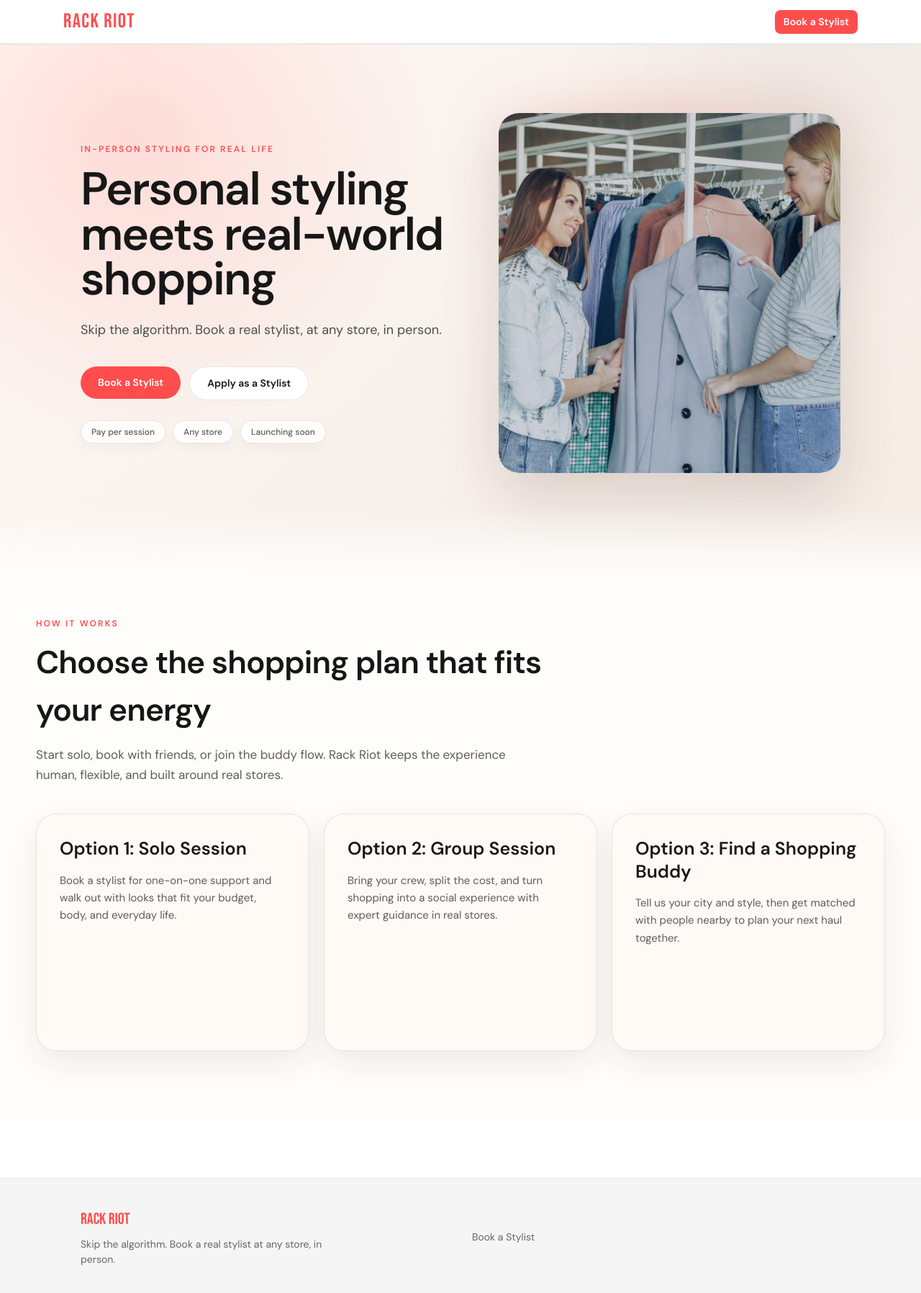
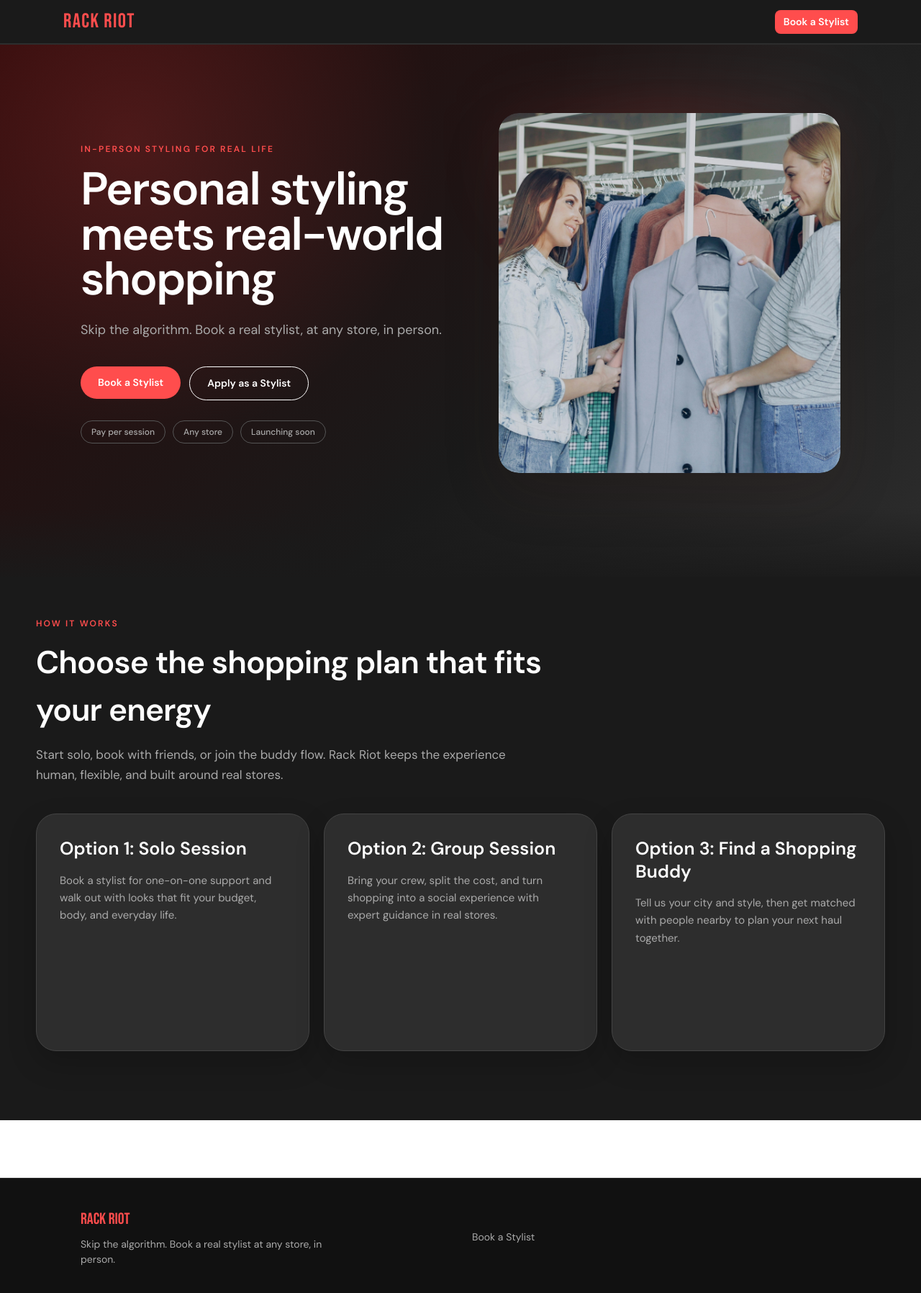
Before and after one commit to hashkeys88/rack-riot, a React (Vite) app: page / in a window 1280 px wide. Shown: the top 1796 px of the page at 72% size. Built offline with nearby package versions, Linux system fonts and the light colour scheme; no server answers; the HTML template or start-up script is replaced by a standard one.

Commit message:
Apply dark charcoal palette v2

```diff
--- a/src/components/Footer.jsx
+++ b/src/components/Footer.jsx
@@ -17,14 +17,14 @@ export default function Footer() {
   }
 
   return (
-    <footer className="mt-20 border-t border-riotBorder bg-riotBgSecondary">
+    <footer className="mt-20 border-t border-[#2d2d2d] bg-[#111111]">
       <div className="mx-auto grid max-w-6xl gap-8 px-6 py-10 sm:grid-cols-2 md:px-12">
         <div>
-          <h3 className="font-logo text-[22px] text-riotAccent">Rack Riot</h3>
-          <p className="mt-2 max-w-sm text-[14px] text-riotTextSecondary">Skip the algorithm. Book a real stylist at any store, in person.</p>
+          <h3 className="font-logo text-[22px] text-[#FF4D4D]">Rack Riot</h3>
+          <p className="mt-2 max-w-sm text-[14px] text-[#aaaaaa]">Skip the algorithm. Book a real stylist at any store, in person.</p>
         </div>
-        <div className="grid grid-cols-2 gap-4 text-[14px] text-riotTextSecondary">
-          <button type="button" onClick={handleOpenWaitlist} className="text-left hover:text-riotText">Book a Stylist</button>
+        <div className="grid grid-cols-2 gap-4 text-[14px] text-[#aaaaaa]">
+          <button type="button" onClick={handleOpenWaitlist} className="text-left hover:text-white">Book a Stylist</button>
         </div>
       </div>
     </footer>
--- a/src/components/Navbar.jsx
+++ b/src/components/Navbar.jsx
@@ -25,9 +25,9 @@ const Navbar = () => {
   }
 
   return (
-    <header className="sticky top-0 z-50 border-b border-riotBorder bg-white shadow-[0_1px_0_#E8E8E8]">
+    <header className="sticky top-0 z-50 border-b border-[#2d2d2d] bg-[#1a1a1a] shadow-[0_1px_0_#2d2d2d]">
       <nav className="mx-auto flex h-[60px] max-w-6xl items-center justify-between px-4 sm:px-6">
-        <Link to="/" onClick={handleLogoClick} className="cursor-pointer font-logo text-[28px] font-normal tracking-[0.05em] text-riotAccent">
+        <Link to="/" onClick={handleLogoClick} className="cursor-pointer font-logo text-[28px] font-normal tracking-[0.05em] text-[#FF4D4D]">
           RACK RIOT
         </Link>
 
@@ -35,21 +35,21 @@ const Navbar = () => {
           {user && role && !loading ? (
             <>
               {role === 'stylist' ? (
-                <NavLink to="/stylist-dashboard" className={({ isActive }) => `rounded-md px-3 py-1.5 text-[14px] font-medium transition ${isActive ? 'bg-riotAccent text-white' : 'border border-riotBorder text-riotTextSecondary hover:text-riotText'}`}>
+                <NavLink to="/stylist-dashboard" className={({ isActive }) => `rounded-md px-3 py-1.5 text-[14px] font-medium transition ${isActive ? 'bg-riotAccent text-white' : 'border border-[#444444] text-[#aaaaaa] hover:text-white'}`}>
                   My Dashboard
                 </NavLink>
               ) : null}
               {role === 'admin' ? (
-                <NavLink to="/admin" className={({ isActive }) => `rounded-md px-3 py-1.5 text-[14px] font-medium transition ${isActive ? 'bg-riotAccent text-white' : 'border border-riotBorder text-riotTextSecondary hover:text-riotText'}`}>
+                <NavLink to="/admin" className={({ isActive }) => `rounded-md px-3 py-1.5 text-[14px] font-medium transition ${isActive ? 'bg-riotAccent text-white' : 'border border-[#444444] text-[#aaaaaa] hover:text-white'}`}>
                   Admin
                 </NavLink>
               ) : null}
               {role === 'client' ? (
-                <NavLink to="/dashboard" className={({ isActive }) => `rounded-md px-3 py-1.5 text-[14px] font-medium transition ${isActive ? 'bg-riotAccent text-white' : 'border border-riotBorder text-riotTextSecondary hover:text-riotText'}`}>
+                <NavLink to="/dashboard" className={({ isActive }) => `rounded-md px-3 py-1.5 text-[14px] font-medium transition ${isActive ? 'bg-riotAccent text-white' : 'border border-[#444444] text-[#aaaaaa] hover:text-white'}`}>
                   Dashboard
                 </NavLink>
               ) : null}
-              <button onClick={logout} className="rounded-md px-3 py-1.5 text-[14px] font-semibold text-riotTextSecondary transition hover:text-riotText hover:underline">
+              <button onClick={logout} className="rounded-md px-3 py-1.5 text-[14px] font-semibold text-[#aaaaaa] transition hover:text-white hover:underline">
                 Log Out
               </button>
             </>
@@ -59,7 +59,7 @@ const Navbar = () => {
               <button
                 type="button"
                 onClick={handleOpenWaitlist}
-                className="rounded-md bg-riotAccent px-3 py-1.5 text-[14px] font-semibold text-white transition hover:bg-riotAccentHover"
+                className="rounded-md bg-riotAccent px-3 py-1.5 text-[14px] font-semibold text-white transition hover:bg-[#e03e3e]"
               >
                 Book a Stylist
               </button>
--- a/src/pages/Home.jsx
+++ b/src/pages/Home.jsx
@@ -213,18 +213,18 @@ export default function Home() {
 
   return (
     <>
-      <section className="relative overflow-hidden bg-[#fcf7f2] pb-14 pt-4 text-[#161616] md:pb-16">
-        <div className="pointer-events-none absolute inset-0 bg-[radial-gradient(circle_at_14%_18%,rgba(255,77,77,0.16),transparent_34%),radial-gradient(circle_at_86%_10%,rgba(0,0,0,0.04),transparent_26%),linear-gradient(135deg,#fffaf6_0%,#f8f1eb_55%,#f4ebe4_100%)]" />
-        <div className="pointer-events-none absolute inset-x-0 bottom-0 h-24 bg-[linear-gradient(180deg,rgba(252,247,242,0),rgba(255,255,255,0.9))]" />
+      <section className="relative overflow-hidden bg-[linear-gradient(135deg,#2a0a0a_0%,#1a1a1a_60%,#2d2d2d_100%)] pb-14 pt-4 text-white md:pb-16">
+        <div className="pointer-events-none absolute inset-0 bg-[radial-gradient(circle_at_14%_18%,rgba(255,77,77,0.18),transparent_34%),radial-gradient(circle_at_86%_10%,rgba(255,255,255,0.04),transparent_26%)]" />
+        <div className="pointer-events-none absolute inset-x-0 bottom-0 h-24 bg-[linear-gradient(180deg,rgba(26,26,26,0),rgba(26,26,26,0.9))]" />
 
         <div className="relative mx-auto grid max-w-6xl gap-10 px-6 py-14 md:grid-cols-[1.05fr_0.95fr] md:items-center md:gap-14 md:px-12 md:py-20">
           <div>
             <p className="text-[12px] font-semibold uppercase tracking-[0.18em] text-[#ff4d4d]">In-person styling for real life</p>
-            <h1 className="mt-4 max-w-[620px] text-[42px] font-extrabold leading-[0.98] tracking-[-0.03em] text-[#171717] md:text-[64px]">
+            <h1 className="mt-4 max-w-[620px] text-[42px] font-extrabold leading-[0.98] tracking-[-0.03em] text-white md:text-[64px]">
               Personal styling meets real-world shopping
             </h1>
 
-            <p className="mt-6 max-w-[560px] text-[18px] leading-relaxed text-[#4d4d4d]">
+            <p className="mt-6 max-w-[560px] text-[18px] leading-relaxed text-[#aaaaaa]">
               Skip the algorithm. Book a real stylist, at any store, in person.
             </p>
 
@@ -233,7 +233,7 @@ export default function Home() {
                 <button
                   type="button"
                   onClick={() => openWaitlistModal('client')}
-                  className="inline-flex items-center gap-2 rounded-full bg-[#ff4d4d] px-6 py-3 text-[14px] font-semibold text-white transition duration-150 hover:bg-[#e03e3e] focus-visible:outline-none focus-visible:ring-2 focus-visible:ring-[#ff4d4d] focus-visible:ring-offset-2 focus-visible:ring-offset-[#fcf7f2]"
+                  className="inline-flex items-center gap-2 rounded-full bg-[#ff4d4d] px-6 py-3 text-[14px] font-semibold text-white transition duration-150 hover:bg-[#e03e3e] focus-visible:outline-none focus-visible:ring-2 focus-visible:ring-[#ff4d4d] focus-visible:ring-offset-2 focus-visible:ring-offset-[#1a1a1a]"
                 >
                   Book a Stylist
                 </button>
@@ -243,7 +243,7 @@ export default function Home() {
                 <button
                   type="button"
                   onClick={() => openWaitlistModal('stylist')}
-                  className="inline-flex items-center justify-center rounded-full border border-[#1f1f1f]/12 bg-white px-6 py-3 text-[14px] font-semibold text-[#171717] transition duration-150 hover:border-[#1f1f1f]/20 hover:bg-[#fff4f1] focus-visible:outline-none focus-visible:ring-2 focus-visible:ring-[#ff4d4d]/30 focus-visible:ring-offset-2 focus-visible:ring-offset-[#fcf7f2]"
+                  className="inline-flex items-center justify-center rounded-full border-[1.5px] border-white bg-transparent px-6 py-3 text-[14px] font-semibold text-white transition duration-150 hover:bg-white/5 focus-visible:outline-none focus-visible:ring-2 focus-visible:ring-[#ff4d4d]/30 focus-visible:ring-offset-2 focus-visible:ring-offset-[#1a1a1a]"
                 >
                   Apply as a Stylist
                 </button>
@@ -255,7 +255,7 @@ export default function Home() {
               {ctaChips.map((chip) => (
                 <span
                   key={chip}
-                  className="rounded-full border border-[#1f1f1f]/10 bg-white/85 px-3.5 py-1.5 text-[12px] font-medium text-[#5b5b5b] shadow-[0_6px_18px_rgba(0,0,0,0.04)]"
+                  className="rounded-full border border-[#555555] bg-transparent px-3.5 py-1.5 text-[12px] font-medium text-[#aaaaaa]"
                 >
                   {chip}
                 </span>
@@ -264,7 +264,7 @@ export default function Home() {
           </div>
 
           <div className="relative">
-            <div className="absolute -inset-4 rounded-[32px] bg-[radial-gradient(circle_at_top,rgba(255,77,77,0.18),transparent_52%)] blur-2xl" />
+            <div className="absolute -inset-4 rounded-[32px] bg-[radial-gradient(circle_at_top,rgba(255,77,77,0.2),transparent_52%)] blur-2xl" />
             <div className="relative overflow-hidden rounded-[28px] shadow-[0_28px_80px_rgba(63,33,24,0.16)]">
               <div className="h-[360px] md:h-[500px]">
                 <img
@@ -278,12 +278,12 @@ export default function Home() {
         </div>
       </section>
 
-      <section className="bg-[#fffdfb] px-6 pb-20 pt-12 text-[#161616] md:px-12 md:pb-24 md:pt-14">
+      <section className="bg-[#1a1a1a] px-6 pb-20 pt-12 text-white md:px-12 md:pb-24 md:pt-14">
         <div id="how-it-works" className="mx-auto max-w-[1180px]">
           <div className="mb-10 max-w-[760px]">
             <p className="text-[12px] font-semibold uppercase tracking-[0.18em] text-[#ff4d4d]">How it works</p>
-            <h2 className="mt-3 text-[34px] font-bold tracking-[-0.02em] text-[#161616] md:text-[44px]">Choose the shopping plan that fits your energy</h2>
-            <p className="mt-4 max-w-[680px] text-[17px] leading-relaxed text-[#5d5d5d]">
+            <h2 className="mt-3 text-[34px] font-bold tracking-[-0.02em] text-white md:text-[44px]">Choose the shopping plan that fits your energy</h2>
+            <p className="mt-4 max-w-[680px] text-[17px] leading-relaxed text-[#aaaaaa]">
               Start solo, book with friends, or join the buddy flow. Rack Riot keeps the experience human, flexible, and built around real stores.
             </p>
           </div>
@@ -292,10 +292,10 @@ export default function Home() {
             {options.map((option) => (
               <article
                 key={option.id}
-                className="group flex min-h-[330px] flex-col rounded-[28px] border border-[#1f1f1f]/10 bg-[#fffaf6] p-8 shadow-[0_16px_40px_rgba(44,24,16,0.08)] transition-all duration-200 hover:-translate-y-[4px] hover:border-[#ff4d4d]/25 hover:shadow-[0_24px_52px_rgba(44,24,16,0.12)]"
+                className="group flex min-h-[330px] flex-col rounded-[28px] border border-[#444444] bg-[#2d2d2d] p-8 shadow-[0_16px_40px_rgba(0,0,0,0.2)] transition-all duration-200 hover:-translate-y-[4px] hover:border-[#555555] hover:shadow-[0_24px_52px_rgba(0,0,0,0.28)]"
               >
-                <h3 className="text-[25px] font-semibold leading-tight text-[#181818]">{option.title}</h3>
-                <p className="mt-4 text-[15px] leading-relaxed text-[#5d5d5d]">{option.description}</p>
+                <h3 className="text-[25px] font-semibold leading-tight text-white">{option.title}</h3>
+                <p className="mt-4 text-[15px] leading-relaxed text-[#aaaaaa]">{option.description}</p>
               </article>
             ))}
           </div>
```
